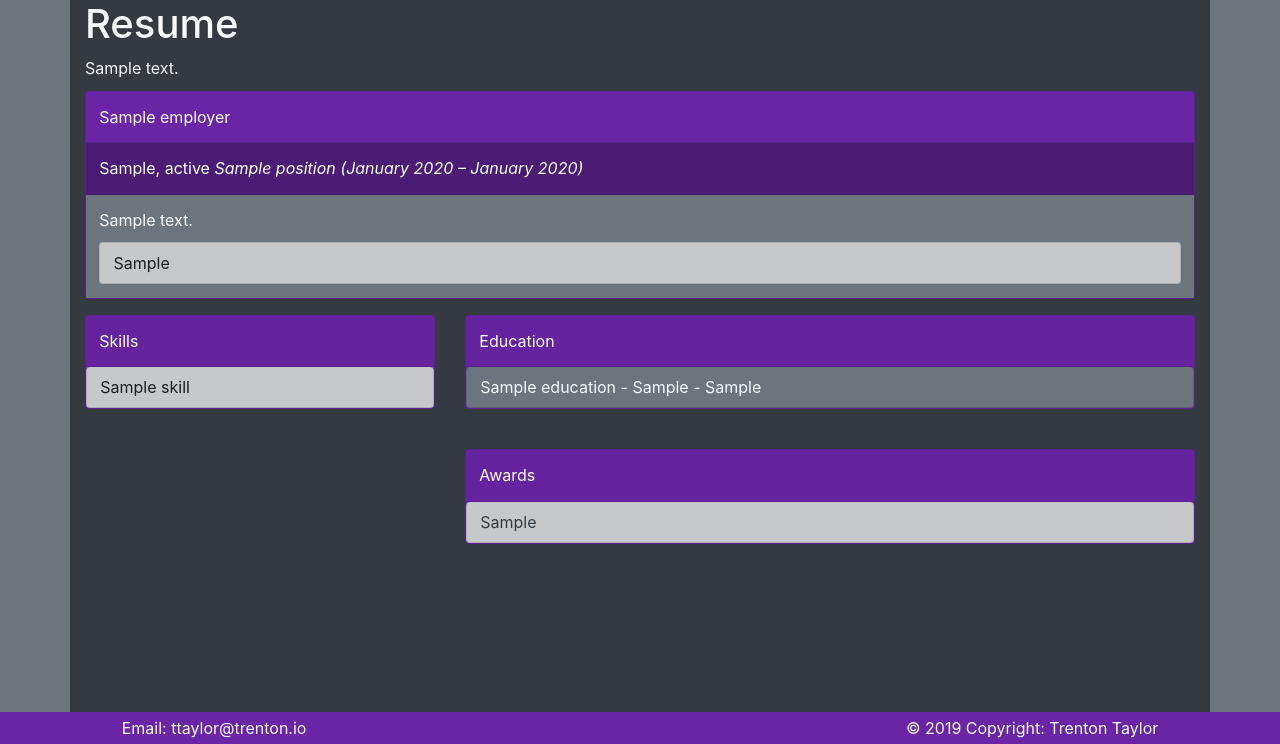
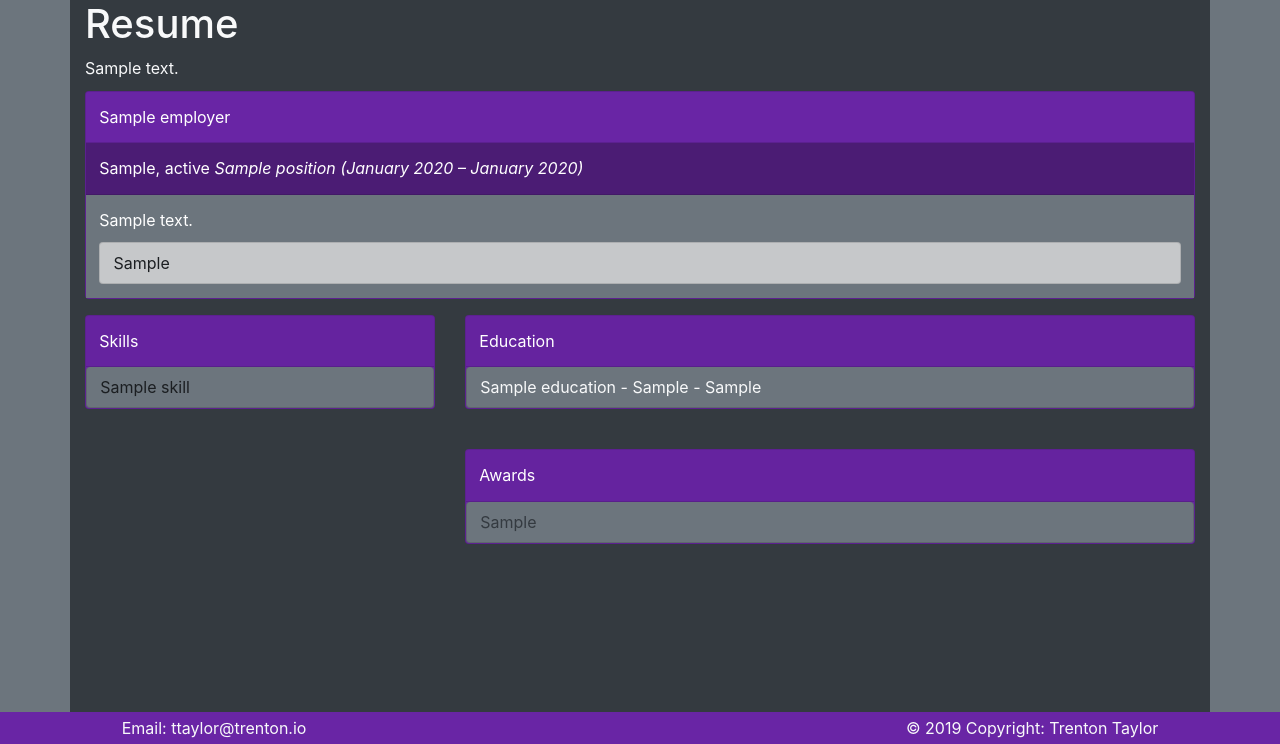
Before and after one commit to valinkrai/django-personal-website, a Django app: template resume/templates/resume.html in a window 1280 px wide. Shown: the part 56-800 px from the top of the page. Run offline with Django 3.2, Linux system fonts and the light colour scheme; tables that the repository leaves empty hold one stand-in row (values such as "Sample post"); the template is opened without the code that fills it: values that come from a table or form of the project are taken from there, most other values are stand-ins (such as "Sample title", 1, 10 or a date in 2020); some libraries are stand-ins or nearby versions.

Commit message:
Tweaked styles for non-employer lists in resume, ordering for employers

```diff
--- a/resume/templates/resume.html
+++ b/resume/templates/resume.html
@@ -43,7 +43,7 @@
     <div class="card-header">Skills</div>
       <ul class="list-group">
         {% for skill in skills %}
-          <li class="list-group-item list-group-item-dark">{{skill.name}}</li>
+          <li class="list-group-item list-group-item-dark bg-secondary">{{skill.name}}</li>
         {% endfor %}
       </ul>
     </div><!-- card -->
@@ -62,7 +62,7 @@
       <div class="card-header">Awards</div>
       <ul class="list-group">
         {% for award in awards %}
-          <li class="list-group-item list-group-item-dark"><a class="text-dark" href="{{award.link}}">{{award.event_string}}</a></li>
+          <li class="list-group-item list-group-item-dark bg-secondary"><a class="text-dark" href="{{award.link}}">{{award.event_string}}</a></li>
         {% endfor %}
       </ul>
     </div>
--- a/resume/views.py
+++ b/resume/views.py
@@ -14,7 +14,7 @@ def resume(request):
     except Bio.DoesNotExist:
         bio = None
 
-    employers = Employer.objects.filter(hide=False).annotate(ed=Max('position__end_date')).order_by('ed')
+    employers = Employer.objects.filter(hide=False).annotate(ed=Max('position__end_date')).order_by('-ed')
     skills = Skill.objects.filter(hide=False)
     education = Education.objects.filter(hide=False)
     awards = Award.objects.filter(hide=False)
```
